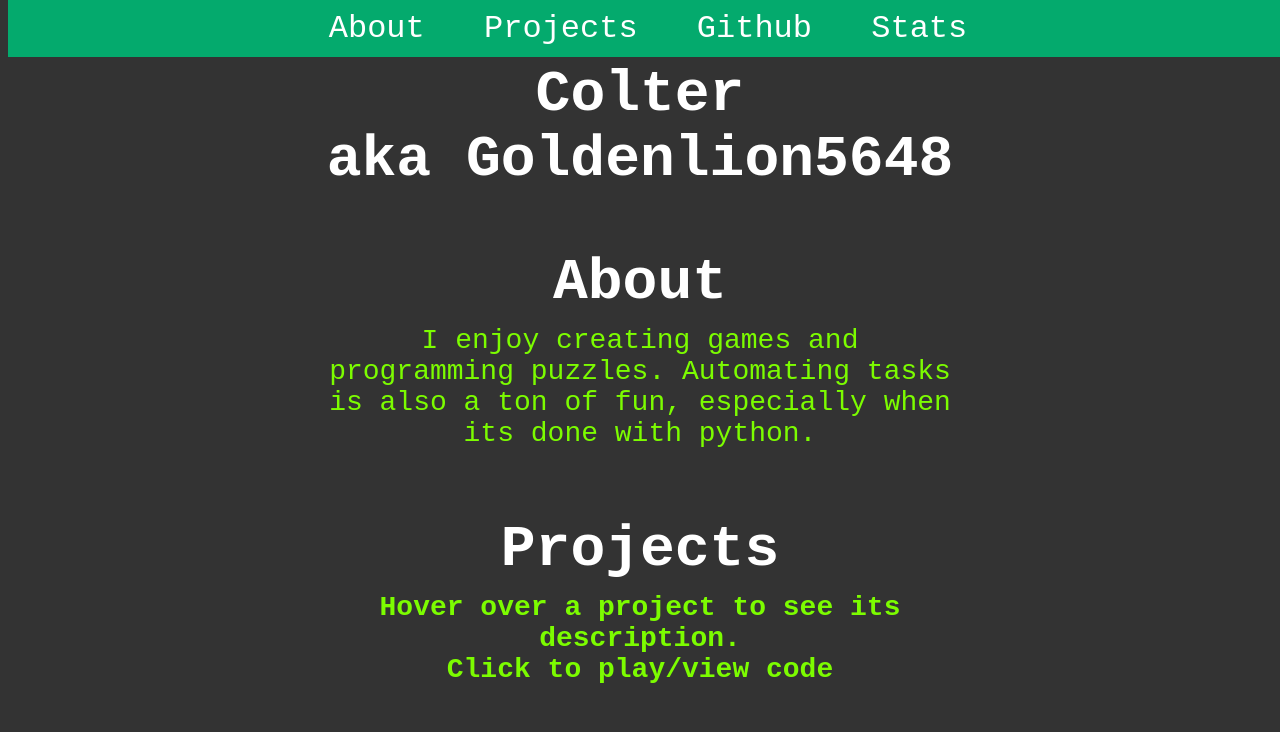
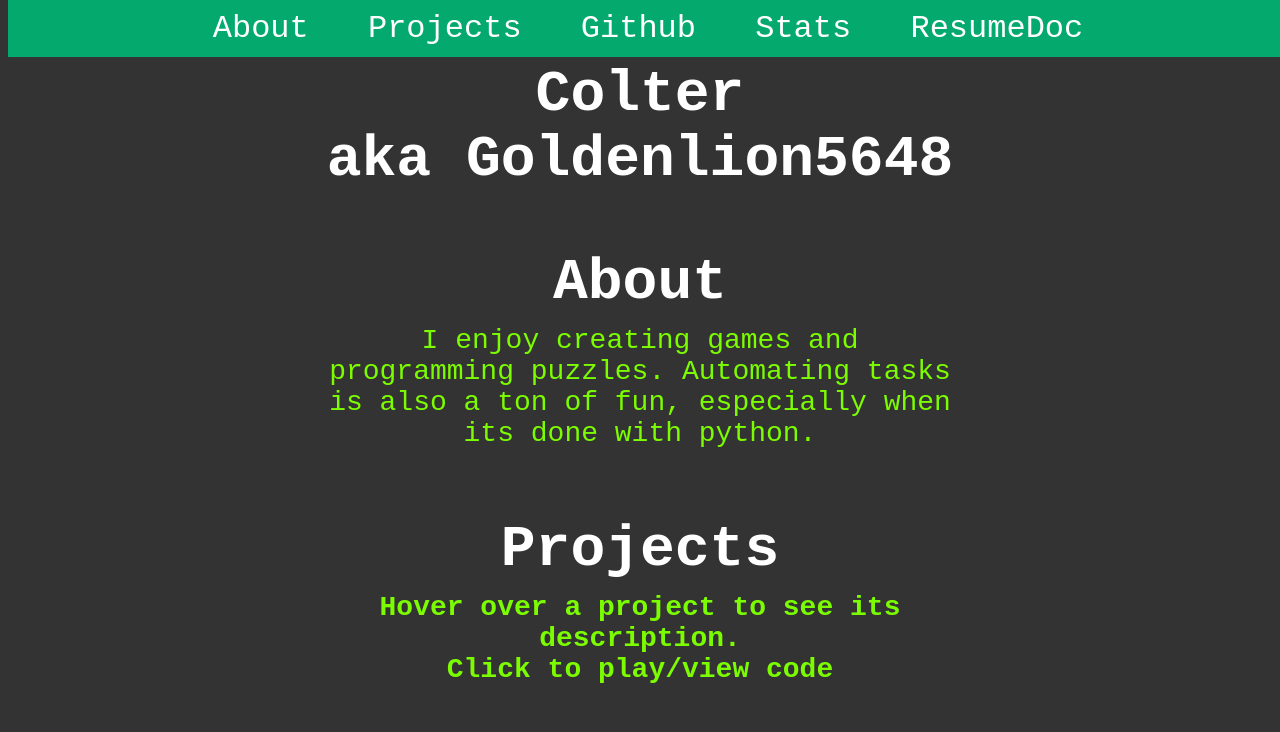
Before and after one commit to Goldenlion5648/goldenlion5648.github.io, a plain HTML site: page index.html in a window 1280 px wide. Shown: the top 732 px of the page. Drawn offline with Linux system fonts and the light colour scheme.

Commit message:
add resume

```diff
--- a/index.html
+++ b/index.html
@@ -31,7 +31,7 @@
         <li><a href="#projects">Projects</a></li>
         <li><a target="_blank" href="https://github.com/goldenlion5648">Github</a></li>
         <li><a href="#stats">Stats</a></li>
-        <!-- <li><a target="_blank" href="#">Blog</a></li> -->
+        <li><a target="_blank" href="documents/ColterBoudinotResumeFromGithub.pdf">ResumeDoc</a></li>
     </ul>
     <br>
     <h1 class="top">
@@ -136,6 +136,9 @@
             src="https://leetcard.jacoblin.cool/Goldenlion5648"
             width="600" />
         </div >
+        <!-- <div class="stats_grid_one_col">
+            <iframe src="documents/ColterBoudinotResumeFromGithub.pdf" width="1000px" height="1000px" ></iframe>
+        </div > -->
     </section>
     <!-- <section id="projects">
         <h1 class="section_head">
```
Also changed, not shown: 1 other file.
